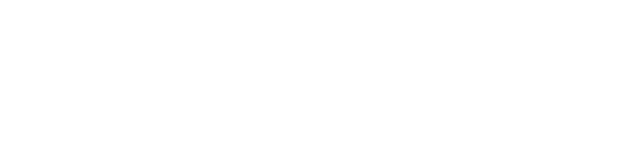
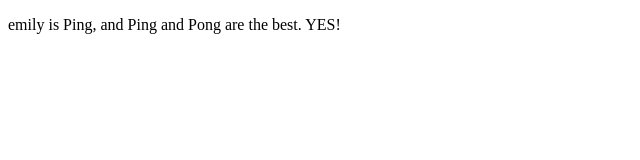
Before and after one commit to MarcGoedemans/PongPing, a plain HTML site: page index.html in a window 1280 px wide. Shown: the whole page, without its empty margins (0-640 px from the left). Drawn offline with Linux system fonts and the light colour scheme.

Commit message:
feat create conflict

```diff
--- a/index.html
+++ b/index.html
@@ -7,6 +7,6 @@
     </head>
 
     <body>
-
+<p>emily is Ping, and Ping and Pong are the best. YES!</p>
     </body>
 </html>
```
